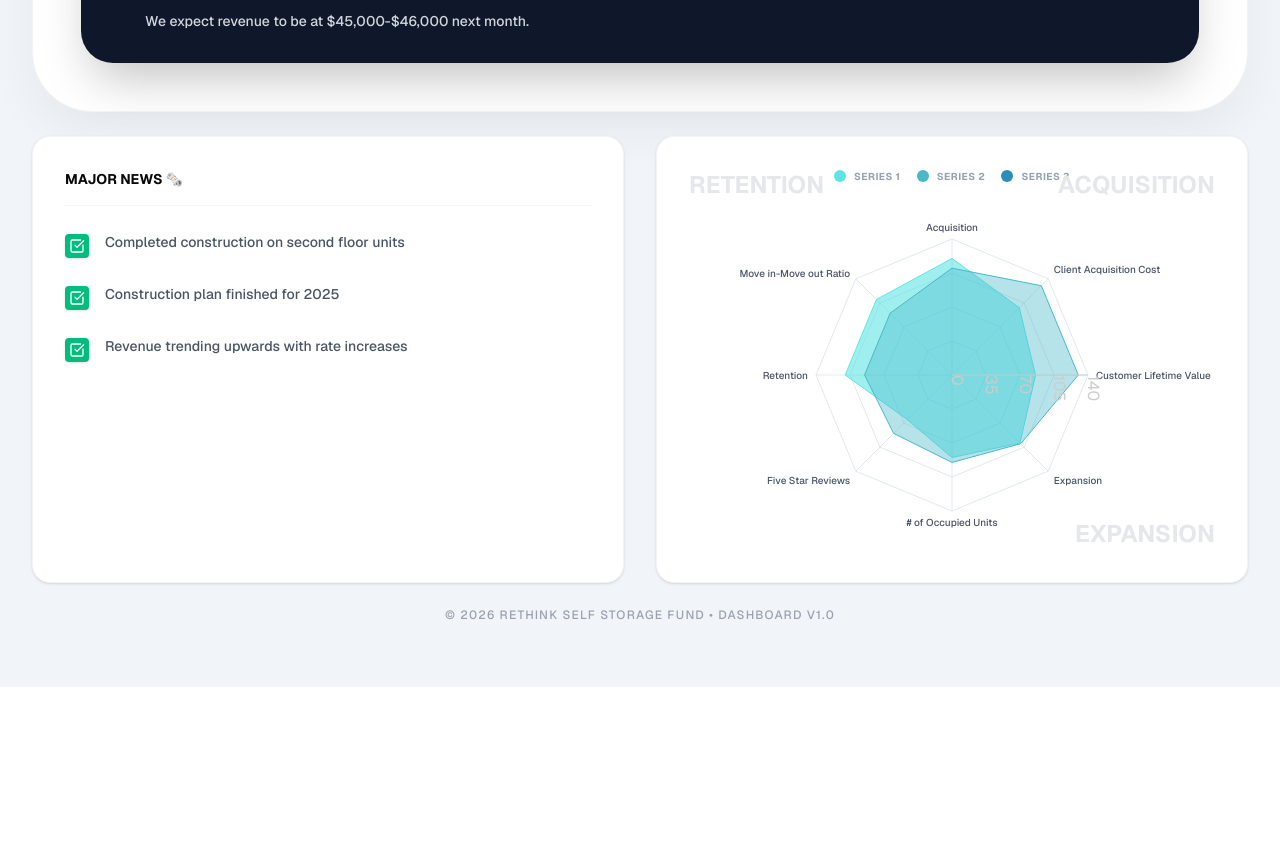
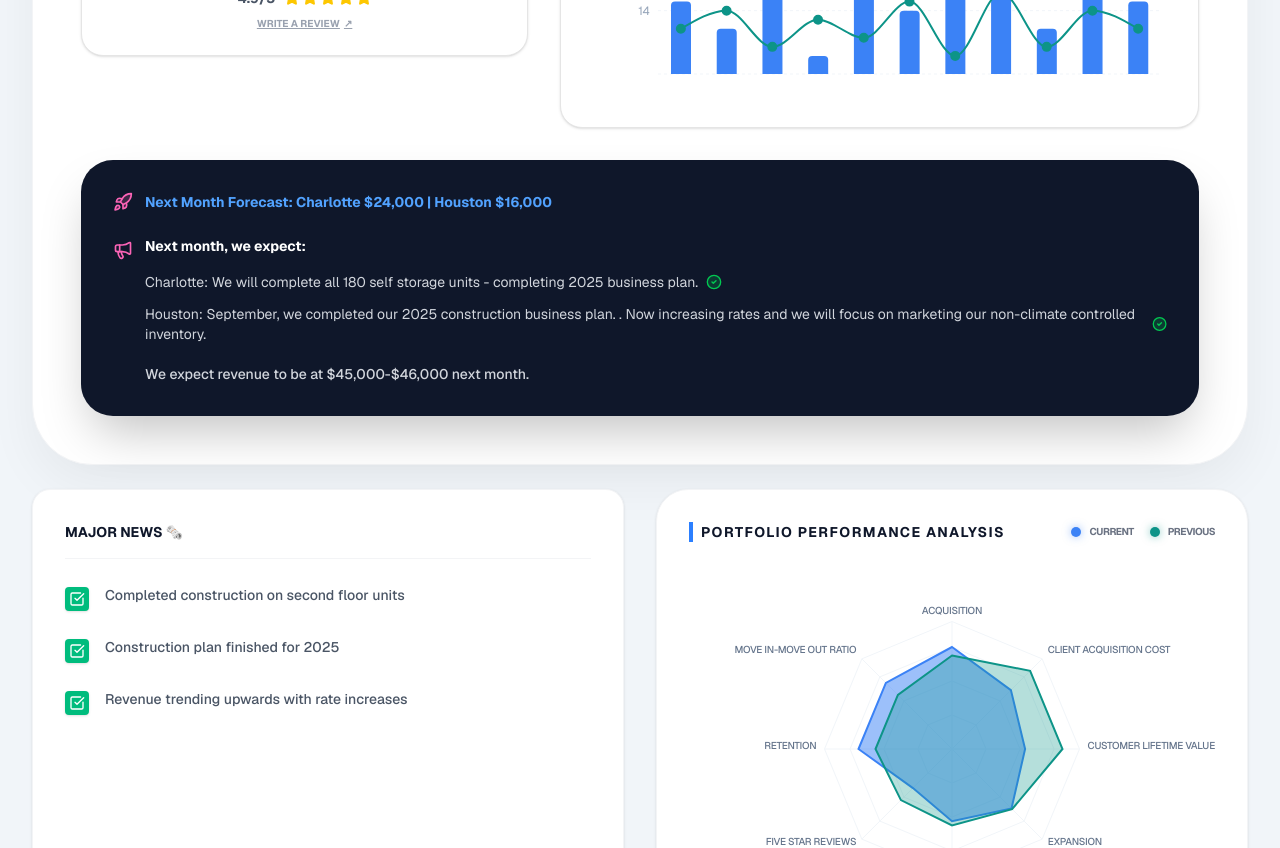
Before and after one commit to clientworkaccess-cmd/sheets-dashboard, a Next.js app: page / in a window 1280 px wide. Shown: the part 3420-4268 px from the top of the page. Before the commit the page ends 4107 px from the top, so only its background shows below. Built offline with nearby package versions, Linux system fonts and the light colour scheme.

Commit message:
feat: Add initial dashboard page with global data context, performance radar, and major news components.

```diff
--- a/src/app/page.js
+++ b/src/app/page.js
@@ -85,6 +85,15 @@ export default function Home() {
             </motion.div>
           </div>
 
+          {/* KPI and Move In/Out Section */}
+          <div className="grid grid-cols-1 lg:grid-cols-12 gap-8 mb-8">
+            <motion.div variants={itemVariants} className="lg:col-span-5">
+              <KPISection />
+            </motion.div>
+            <motion.div variants={itemVariants} className="lg:col-span-7">
+              <MoveInChart />
+            </motion.div>
+          </div>
           {/* Bottom Section: Houston Specifics */}
           <div className="grid grid-cols-1 lg:grid-cols-12 gap-4 mb-8 ">
             <motion.div variants={itemVariants} className="lg:col-span-6">
@@ -96,7 +105,7 @@ export default function Home() {
           </div>
 
           {/* KPI and Move In/Out Section */}
-          <div className="grid grid-cols-1 lg:grid-cols-12 gap-8">
+          <div className="grid grid-cols-1 lg:grid-cols-12 gap-8 ">
             <motion.div variants={itemVariants} className="lg:col-span-5">
               <KPISection />
             </motion.div>
--- a/src/components/dashboard/MajorNews.jsx
+++ b/src/components/dashboard/MajorNews.jsx
@@ -1,32 +1,49 @@
+"use client";
+
 import React from 'react';
+import { useDashboard } from '@/context/DashboardContext';
+import EditableText from './EditableText';
 import { CheckSquare } from 'lucide-react';
 
 const MajorNews = () => {
-    const newsItems = [
-        "Completed construction on second floor units",
-        "Construction plan finished for 2025",
-        "Revenue trending upwards with rate increases"
-    ];
+    const { data, updateData } = useDashboard();
+    const majorNews = data.majorNews;
+
+    const handleUpdate = (idx, value) => {
+        const newData = { ...data };
+        newData.majorNews.items[idx] = value;
+        updateData(newData);
+    };
+
+    const handleTitleUpdate = (value) => {
+        const newData = { ...data };
+        newData.majorNews.title = value;
+        updateData(newData);
+    };
 
     return (
         <section className="bg-white rounded-2xl p-8 shadow-sm border border-gray-100 h-full">
             <div className="flex items-center gap-2 mb-6 border-b border-gray-100 pb-4">
-                <h3 className="font-bold text-brand-navy uppercase text-sm flex items-center gap-2">
-                    MAJOR NEWS 🗞️
+                <h3 className="font-bold text-[#0f172a] uppercase text-sm flex items-center gap-2">
+                    <EditableText value={majorNews.title} onSave={handleTitleUpdate} />
                 </h3>
             </div>
 
             <div className="space-y-6">
-                {newsItems.map((item, idx) => (
+                {majorNews.items.map((item, idx) => (
                     <div key={idx} className="flex items-start gap-4 group">
                         <div className="mt-1">
                             <div className="w-6 h-6 bg-emerald-500 rounded flex items-center justify-center shadow-sm group-hover:scale-110 transition-transform">
                                 <CheckSquare className="w-4 h-4 text-white" />
                             </div>
                         </div>
-                        <p className="text-[14px] text-gray-600 font-medium leading-tight pt-1">
-                            {item}
-                        </p>
+                        <div className="text-[14px] text-gray-600 font-medium leading-tight pt-1 flex-grow">
+                            <EditableText
+                                value={item}
+                                onSave={(val) => handleUpdate(idx, val)}
+                                multiline={item.length > 50}
+                            />
+                        </div>
                     </div>
                 ))}
             </div>
--- a/src/components/dashboard/PerformanceRadar.jsx
+++ b/src/components/dashboard/PerformanceRadar.jsx
@@ -1,60 +1,101 @@
 "use client";
 
 import React from 'react';
-import { Radar, RadarChart, PolarGrid, PolarAngleAxis, PolarRadiusAxis, ResponsiveContainer, Legend } from 'recharts';
-
-const data = [
-    { subject: 'Acquisition', A: 120, B: 110, fullMark: 150 },
-    { subject: 'Client Acquisition Cost', A: 98, B: 130, fullMark: 150 },
-    { subject: 'Customer Lifetime Value', A: 86, B: 130, fullMark: 150 },
-    { subject: 'Expansion', A: 99, B: 100, fullMark: 150 },
-    { subject: '# of Occupied Units', A: 85, B: 90, fullMark: 150 },
-    { subject: 'Five Star Reviews', A: 65, B: 85, fullMark: 150 },
-    { subject: 'Retention', A: 110, B: 90, fullMark: 150 },
-    { subject: 'Move in-Move out Ratio', A: 110, B: 90, fullMark: 150 },
-];
+import { Radar, RadarChart, PolarGrid, PolarAngleAxis, PolarRadiusAxis, ResponsiveContainer, Tooltip } from 'recharts';
+import { useDashboard } from '@/context/DashboardContext';
+import EditableText from './EditableText';
 
 const PerformanceRadar = () => {
+    const { data, updateData, isEditMode } = useDashboard();
+    const radar = data.performanceRadar;
+
+    const handleDataUpdate = (idx, field, value) => {
+        const newData = { ...data };
+        const numVal = parseInt(value, 10);
+        newData.performanceRadar.data[idx][field] = isNaN(numVal) ? 0 : numVal;
+        updateData(newData);
+    };
+
+    const handleTitleUpdate = (value) => {
+        const newData = { ...data };
+        newData.performanceRadar.title = value;
+        updateData(newData);
+    };
+
     return (
-        <section className="bg-white rounded-2xl p-8 shadow-sm border border-gray-100 h-full flex flex-col items-center justify-center min-h-[400px] relative">
-            <div className="w-full flex justify-center mb-4">
-                <div className="flex gap-4 text-[10px] font-bold uppercase tracking-wider text-gray-400">
-                    <div className="flex items-center gap-2"><div className="w-3 h-3 rounded-full bg-[#5fe5e5]" /> Series 1</div>
-                    <div className="flex items-center gap-2"><div className="w-3 h-3 rounded-full bg-[#48b9c7]" /> Series 2</div>
-                    <div className="flex items-center gap-2"><div className="w-3 h-3 rounded-full bg-[#2a8fb7]" /> Series 3</div>
+        <section className="bg-white rounded-[32px] p-8 shadow-sm border border-gray-100 h-full flex flex-col relative overflow-hidden group">
+            <div className="relative z-10 flex flex-col h-full">
+                <div className="flex items-center justify-between mb-8">
+                    <h3 className="text-sm font-bold text-[#0f172a] uppercase tracking-widest pl-2 border-l-4 border-blue-500">
+                        <EditableText value={radar.title} onSave={handleTitleUpdate} />
+                    </h3>
+
+                    <div className="flex gap-4">
+                        <div className="flex items-center gap-2">
+                            <div className="w-2.5 h-2.5 rounded-full bg-[#3b82f6] shadow-[0_0_8px_rgba(59,130,246,0.5)]" />
+                            <span className="text-[10px] font-bold text-gray-500 uppercase tracking-tighter">Current</span>
+                        </div>
+                        <div className="flex items-center gap-2">
+                            <div className="w-2.5 h-2.5 rounded-full bg-[#0d9488] shadow-[0_0_8px_rgba(13,148,136,0.5)]" />
+                            <span className="text-[10px] font-bold text-gray-500 uppercase tracking-tighter">Previous</span>
+                        </div>
                     </div>
                 </div>
 
-            <div className="w-full h-[350px]">
+                <div className="flex-grow min-h-[350px]">
                     <ResponsiveContainer width="100%" height="100%">
-                    <RadarChart cx="50%" cy="50%" outerRadius="80%" data={data}>
-                        <PolarGrid stroke="#e2e8f0" />
+                        <RadarChart cx="50%" cy="50%" outerRadius="75%" data={radar.data}>
+                            <PolarGrid stroke="#f1f5f9" strokeWidth={1} radialLines={true} />
                             <PolarAngleAxis
                                 dataKey="subject"
-                            tick={{ fill: '#4a5568', fontSize: 10, fontWeight: 500 }}
+                                tick={({ payload, x, y, textAnchor, stroke, radius }) => (
+                                    <g transform={`translate(${x},${y})`}>
+                                        <text
+                                            x={0}
+                                            y={0}
+                                            textAnchor={textAnchor}
+                                            fill="#64748b"
+                                            fontSize={10}
+                                            fontWeight={500}
+                                            className="uppercase tracking-tight"
+                                        >
+                                            {payload.value}
+                                        </text>
+                                    </g>
+                                )}
                             />
-                        <PolarRadiusAxis hide />
+                            {/* Hidden radius axis labels to clean up the center UI as requested */}
+                            <PolarRadiusAxis angle={30} domain={[0, 150]} tick={false} axisLine={false} />
+
+                            <Tooltip
+                                contentStyle={{ borderRadius: '16px', border: 'none', boxShadow: '0 10px 25px rgba(0,0,0,0.1)', fontSize: '12px' }}
+                            />
+
                             <Radar
-                            name="Series 1"
+                                name="Current Period"
                                 dataKey="A"
-                            stroke="#5fe5e5"
-                            fill="#5fe5e5"
-                            fillOpacity={0.6}
+                                stroke="#3b82f6"
+                                strokeWidth={2}
+                                fill="#3b82f6"
+                                fillOpacity={0.5}
+                                animationDuration={1500}
                             />
                             <Radar
-                            name="Series 2"
+                                name="Previous Period"
                                 dataKey="B"
-                            stroke="#48b9c7"
-                            fill="#48b9c7"
-                            fillOpacity={0.4}
+                                stroke="#0d9488"
+                                strokeWidth={2}
+                                fill="#0d9488"
+                                fillOpacity={0.3}
+                                animationDuration={1500}
                             />
                         </RadarChart>
                     </ResponsiveContainer>
                 </div>
+            </div>
 
-            <div className="absolute top-8 left-8 text-2xl font-bold text-gray-200 uppercase pointer-events-none">Retention</div>
-            <div className="absolute top-8 right-8 text-2xl font-bold text-gray-200 uppercase pointer-events-none">Acquisition</div>
-            <div className="absolute bottom-8 right-8 text-2xl font-bold text-gray-200 uppercase pointer-events-none">Expansion</div>
+            {/* Glossy Overlay */}
+            <div className="absolute top-0 right-0 w-32 h-32 bg-gradient-to-br from-white/20 to-transparent pointer-events-none" />
         </section>
     );
 };
--- a/src/context/DashboardContext.js
+++ b/src/context/DashboardContext.js
@@ -209,6 +209,27 @@ const INITIAL_DATA = {
         charlotteExpectation: "Charlotte: We will complete all 180 self storage units - completing 2025 business plan.",
         houstonExpectation: "Houston: September, we completed our 2025 construction business plan. . Now increasing rates and we will focus on marketing our non-climate controlled inventory.",
         revenueExpectation: "We expect revenue to be at $45,000-$46,000 next month."
+    },
+    majorNews: {
+        title: "MAJOR NEWS 🗞️",
+        items: [
+            "Completed construction on second floor units",
+            "Construction plan finished for 2025",
+            "Revenue trending upwards with rate increases"
+        ]
+    },
+    performanceRadar: {
+        title: "Portfolio Performance Analysis",
+        data: [
+            { subject: 'Acquisition', A: 120, B: 110, fullMark: 150 },
+            { subject: 'Client Acquisition Cost', A: 98, B: 130, fullMark: 150 },
+            { subject: 'Customer Lifetime Value', A: 86, B: 130, fullMark: 150 },
+            { subject: 'Expansion', A: 99, B: 100, fullMark: 150 },
+            { subject: '# of Occupied Units', A: 85, B: 90, fullMark: 150 },
+            { subject: 'Five Star Reviews', A: 65, B: 85, fullMark: 150 },
+            { subject: 'Retention', A: 110, B: 90, fullMark: 150 },
+            { subject: 'Move in-Move out Ratio', A: 110, B: 90, fullMark: 150 },
+        ]
     }
 };
 
```
Lines whose indentation alone changed are shown as unchanged.
